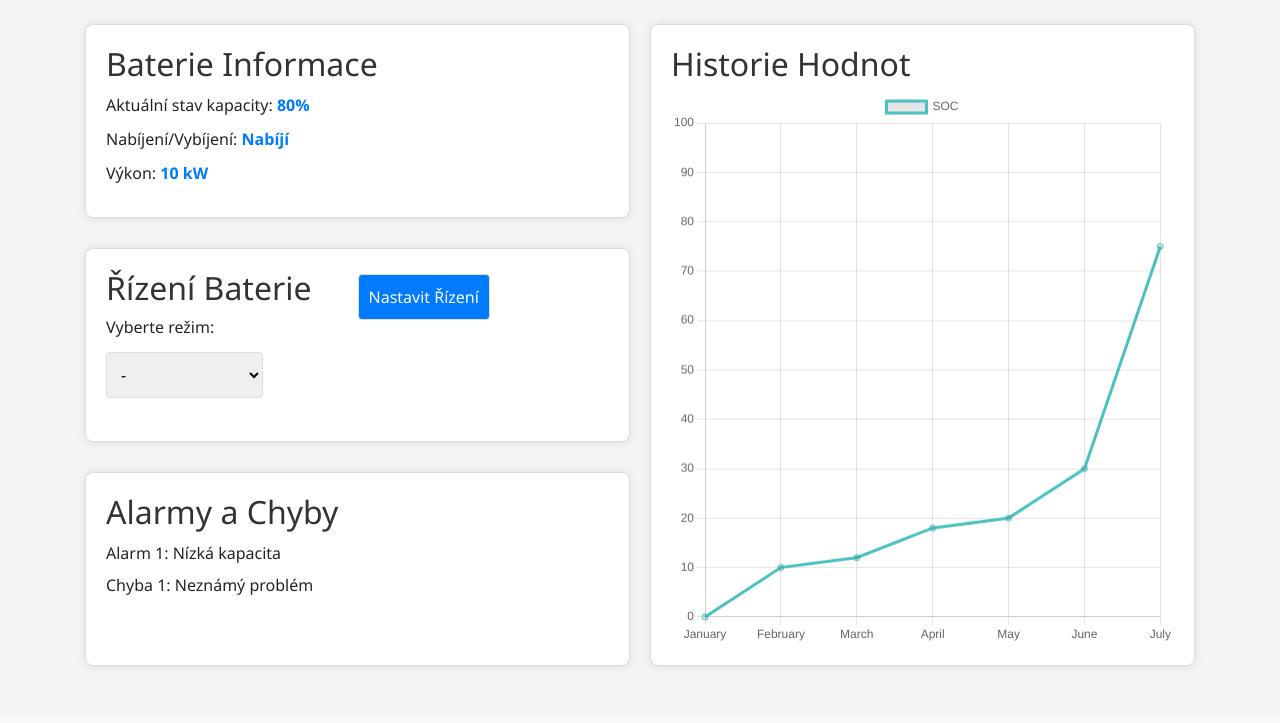
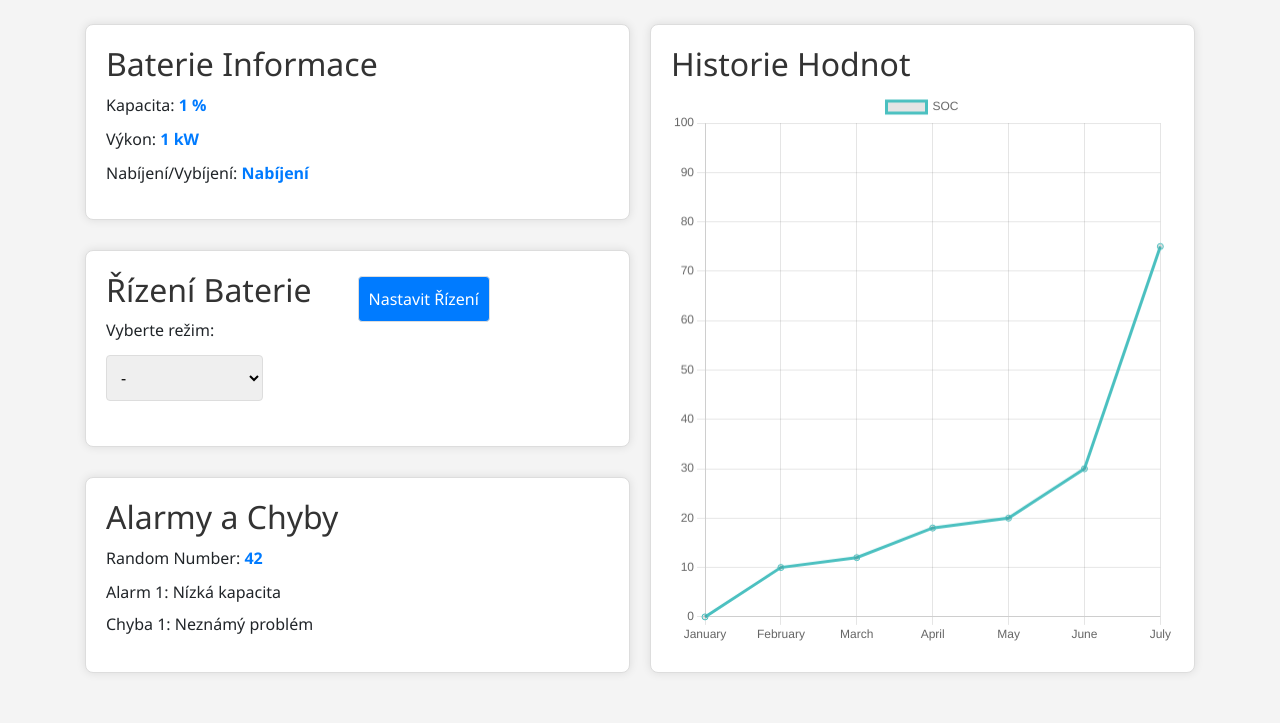
Before and after one commit to Vojtanooo/demo, a Django app: page / in a window 1280 px wide. Shown: the part 84-807 px from the top of the page. Before the commit the page ends 753 px from the top, so only its background shows below. Run offline with Django 5.2, Linux system fonts and the light colour scheme; tables that the repository leaves empty hold one stand-in row (values such as "Sample post"); data that the repository does not hold is empty; some libraries are stand-ins or nearby versions.

Commit message:
created dynamic loading data from database

```diff
--- a/demo/test_app/templates/home.html
+++ b/demo/test_app/templates/home.html
@@ -129,9 +129,9 @@
   <div class="container_new">
     <div class="Info" id="battery-info">
       <h2>Baterie Informace</h2>
-      <p>Aktuální stav kapacity: <span id="capacity">80%</span></p>
-      <p>Nabíjení/Vybíjení: <span id="charging-status">Nabíjí</span></p>
-      <p>Výkon: <span id="power">10 kW</span></p>
+      <p id="capacity"></p>
+      <p id="power"></p>
+      <p id="charging-status"></p>
     </div>
 
     <div class="Graf" id="battery-graph" style="height: auto; width: auto;">
@@ -219,9 +219,33 @@
                 console.error('Error fetching random number:', error);
             }
         }
-
         document.addEventListener('DOMContentLoaded', updateRandomNumber);
         setInterval(updateRandomNumber, 5000);
+
+        async function updateDataFromDatabase() {
+            try {
+                const response = await fetch('/get_data_from_database');
+                const data = await response.json();
+                let power = data.actual_power;
+                let charge_discharge;
+                if (power > 0) {
+                    charge_discharge = 'Nabíjení';
+                } else {
+                    charge_discharge = 'Vybíjení';
+                }
+
+                const SocDisplay = document.getElementById('capacity');
+                const ActualPowerDisplay = document.getElementById('power');
+                const ChargingStatusDisplay = document.getElementById('charging-status');
+                SocDisplay.innerHTML = `<p>Kapacita: <span>${data.soc} %</span></p>`;
+                ActualPowerDisplay.innerHTML = `<p>Výkon: <span>${data.actual_power} kW</span></p>`;
+                ChargingStatusDisplay.innerHTML = `<p>Nabíjení/Vybíjení: <span>${charge_discharge}</span></p>`;
+            } catch (error) {
+                console.error('Error fetching data:', error);
+            }
+        }
+        document.addEventListener('DOMContentLoaded', updateDataFromDatabase);
+        setInterval(updateDataFromDatabase, 5000);
   </script>
 
 </body>
--- a/demo/test_app/urls.py
+++ b/demo/test_app/urls.py
@@ -1,8 +1,8 @@
 from django.urls import path
 from . import views
-from .random_number import func_random_number
 
 urlpatterns = [
     path("", views.home, name="home"),
-    path('get_random_number/', func_random_number, name='get_random_number')
+    path('get_random_number/', views.func_random_number, name='get_random_number'),
+    path('get_data_from_database/', views.get_data_from_database, name='get_data_from_database'),
 ]
--- a/demo/test_app/views.py
+++ b/demo/test_app/views.py
@@ -1,6 +1,16 @@
 from django.shortcuts import render, HttpResponse
-from .random_number import func_random_number
+from .models import Get_battery_Data
+from django.http import JsonResponse
+import random
 
-# Create your views here.
+def func_random_number(request):
+    number = random.randint(1, 100)
+    return JsonResponse({'number': number})
+
+def get_data_from_database(request):
+    soc = Get_battery_Data.objects.all().order_by('-time_stamp')[0].state_of_charge
+    actual_power = Get_battery_Data.objects.all().order_by('-time_stamp')[0].actual_power
+    return JsonResponse({"soc": soc, "actual_power" : actual_power})
+
 def home(request):
-    return render(request, "home.html", {"number": func_random_number})
+    return render(request, "home.html")
```
